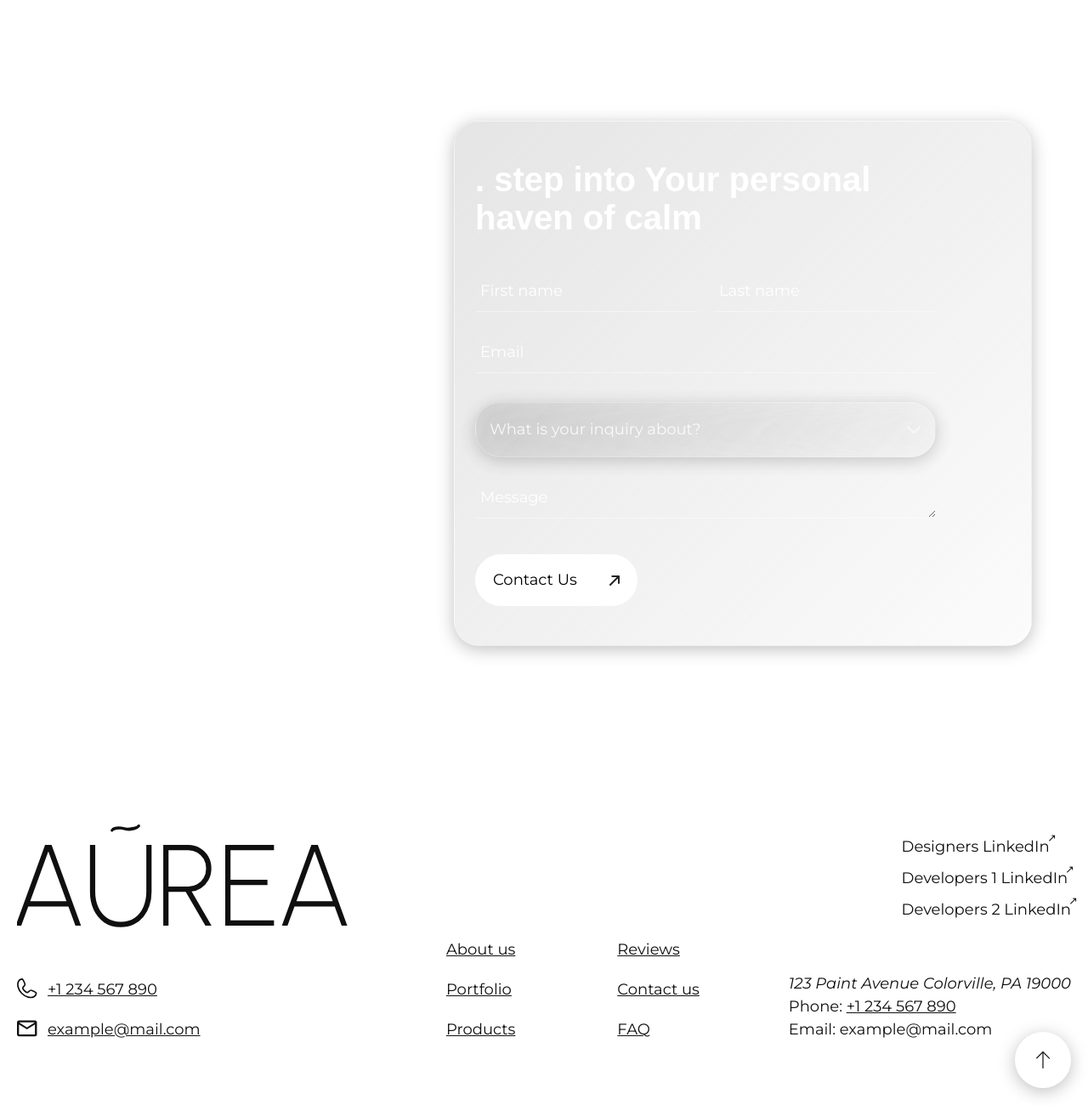
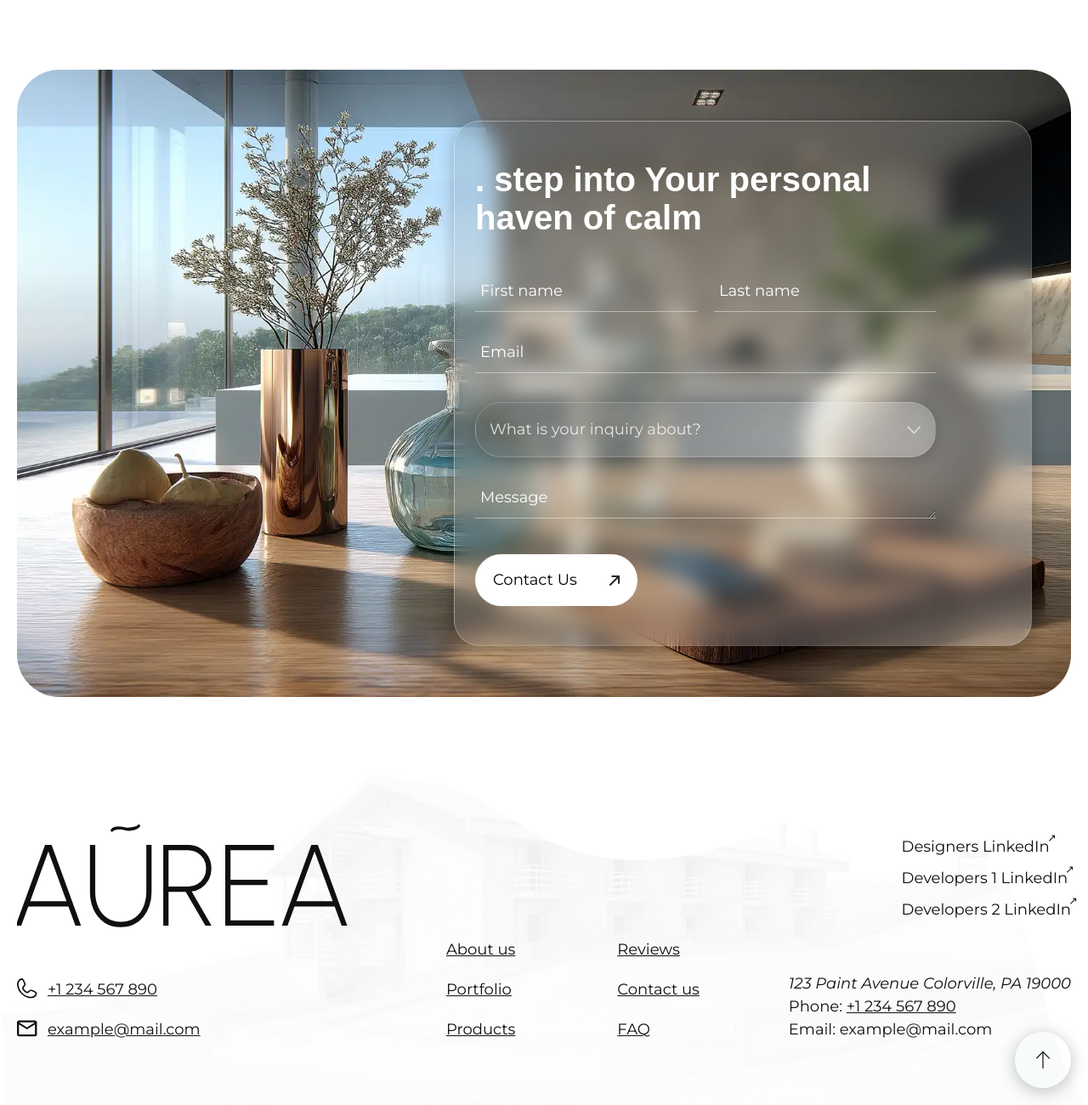
Before and after one commit to dmytro-rohov/team-project, a plain HTML site: page index.html in a window 1280 px wide. Shown: the part 4989-6289 px from the top of the page at 85% size. Drawn offline with nearby package versions, Linux system fonts and the light colour scheme; the site is published under a folder, as on GitHub Pages, so addresses that start at the root find nothing; a web font is replaced by a local one.

Commit message:
correct images path

```diff
--- a/src/css/style.css
+++ b/src/css/style.css
@@ -369,7 +369,7 @@ a {
     padding: 84px 46px;
     border-radius: 50px;
     background: linear-gradient(270deg,rgba(0, 0, 0, 0) 0%, rgba(0, 0, 0, 0.5) 40%, rgba(0, 0, 0, 0.01) 100%);
-    background-image: url(/assets/img/contact-section/contact-bg.webp);
+    background-image: url(../../assets/img/contact-section/contact-bg.webp);
     background-position: center center;
     background-repeat: no-repeat;
     background-size: cover;
@@ -550,7 +550,7 @@ a {
 /* dima: FOOTER */
 
 .footer {
-    background-image: url(/assets/img/footer-section/footer-bg.webp);
+    background-image: url(../../assets/img/footer-section/footer-bg.webp);
     background-position: center center;
     background-size: cover;
     background-repeat: no-repeat;
```
